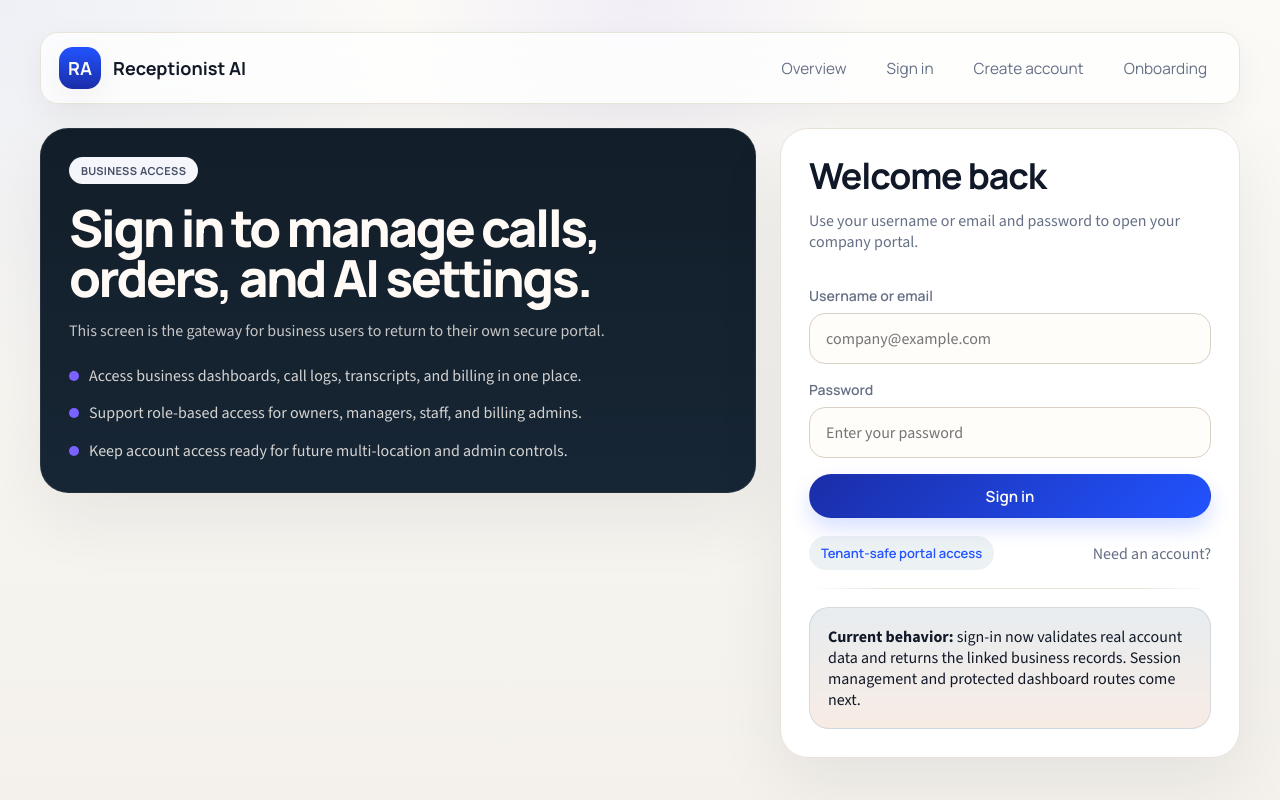
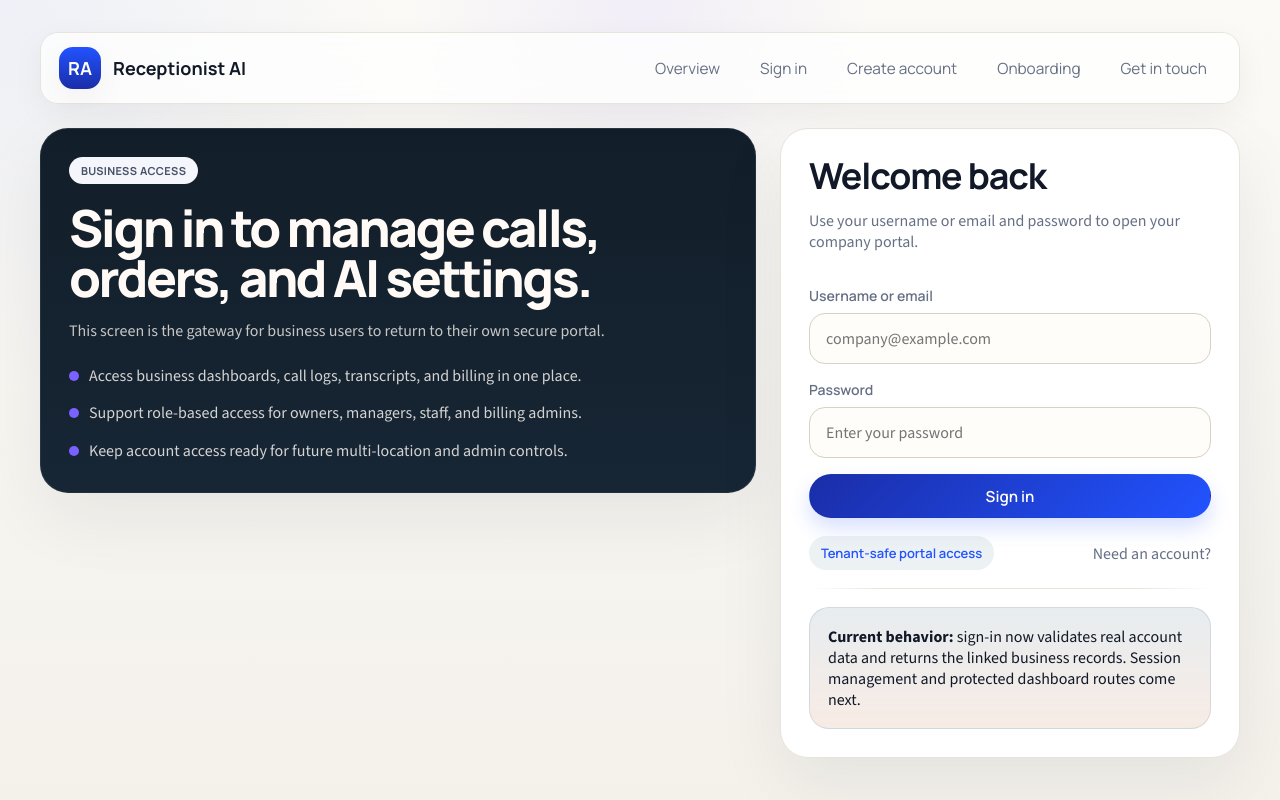
Before and after one commit to vishant2611/ReceptionistAI, a Next.js app in the folder apps/web/: page /signin in a window 1280 px wide. Shown: the top 800 px of the page. Built offline with nearby package versions, Linux system fonts and the light colour scheme; no server answers.

Commit message:
"Get in touch" in the header

```diff
--- a/apps/web/src/app/globals.css
+++ b/apps/web/src/app/globals.css
@@ -1,3 +1,8 @@
+html {
+  scroll-behavior: smooth;
+  scroll-padding-top: 80px;
+}
+
 :root {
   color-scheme: light;
   --font-heading: "Segoe UI", sans-serif;
--- a/apps/web/src/app/page.tsx
+++ b/apps/web/src/app/page.tsx
@@ -108,7 +108,7 @@ export default function HomePage() {
           ))}
         </section>
 
-        <section className="contact-section">
+        <section className="contact-section" id="contact">
           <div className="contact-header">
             <span className="eyebrow">Get in touch</span>
             <h2 className="contact-title">Talk to the team behind Receptionist AI</h2>
--- a/apps/web/src/components/site-header.tsx
+++ b/apps/web/src/components/site-header.tsx
@@ -5,6 +5,7 @@ const links = [
   { href: "/signin", label: "Sign in" },
   { href: "/signup", label: "Create account" },
   { href: "/onboarding", label: "Onboarding" },
+  { href: "/#contact", label: "Get in touch" },
 ];
 
 export function SiteHeader() {
```
